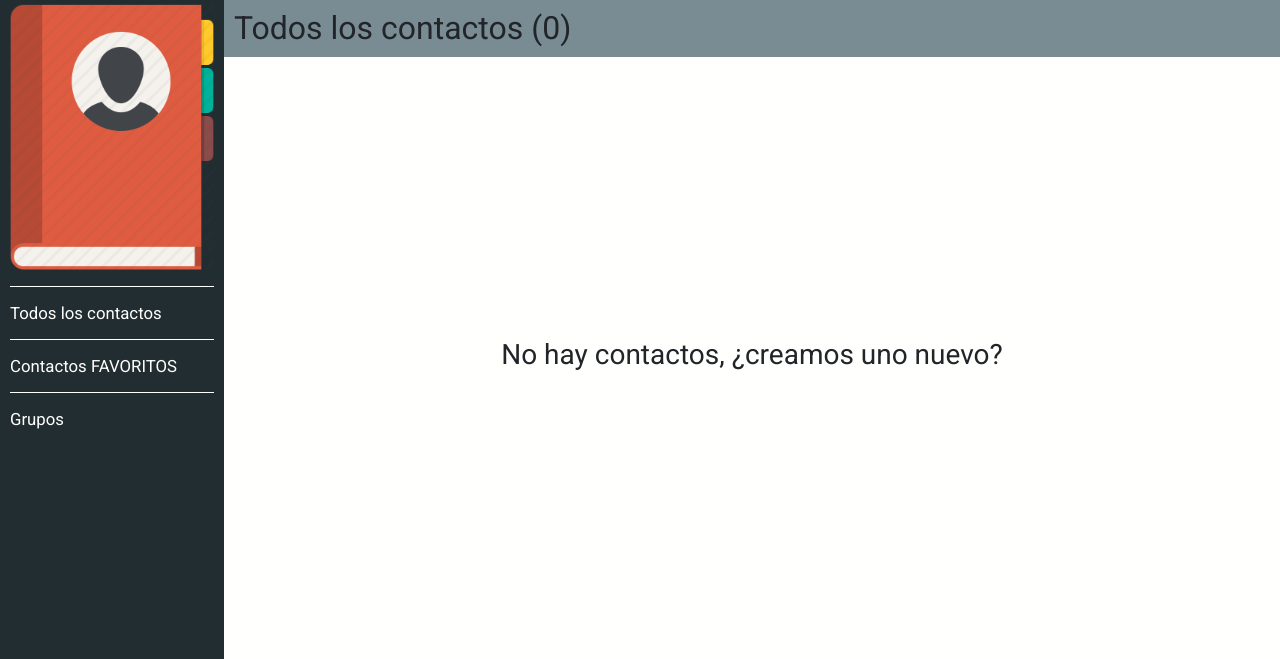
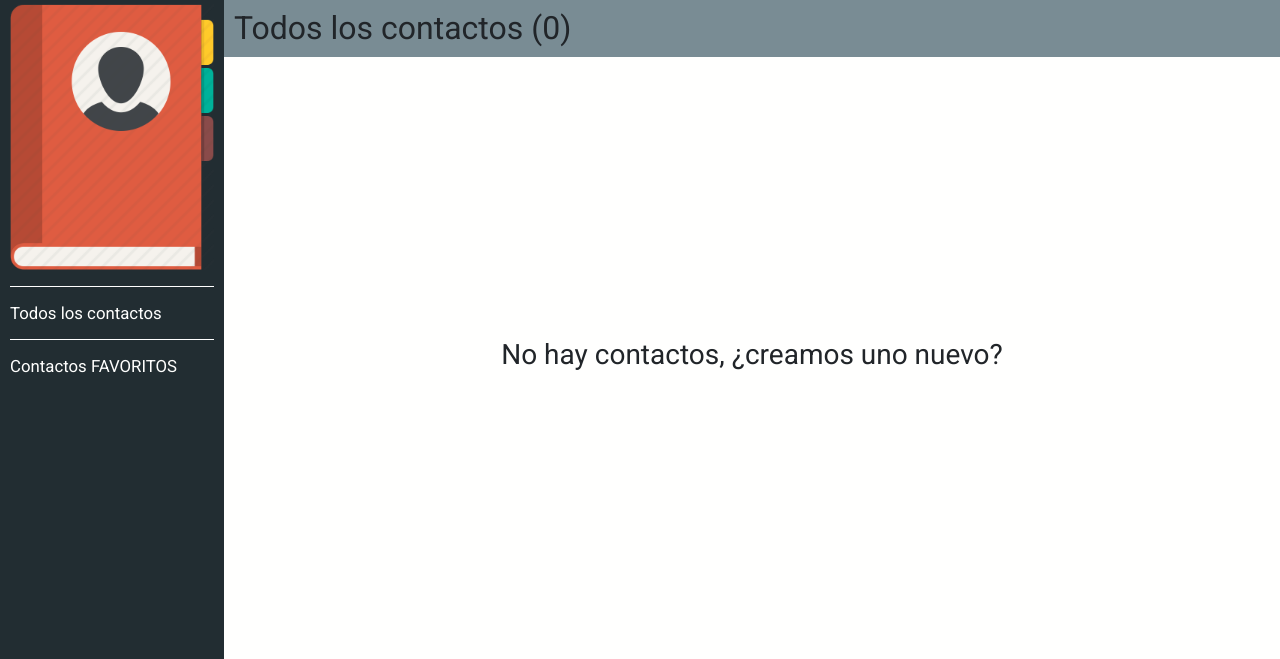
Before and after one commit to Santoxjon/BBK-Bootcamp-Proyecto-Modulo-02, a Node server app: page /contacts/ in a window 1280 px wide. Shown: the part 89-748 px from the top of the page. Run offline with Node 20, Linux system fonts and the light colour scheme; data that the repository does not hold is empty; some libraries are stand-ins or nearby versions.

Commit message:
Unused link removed

```diff
--- a/views/layout.jade
+++ b/views/layout.jade
@@ -18,8 +18,6 @@ html
           a(href="/").aside-link Todos los contactos
           hr
           a(href="/contacts/favs").aside-link Contactos FAVORITOS
-          hr
-          a(href="/contacts/groups").aside-link Grupos
         section
           block section
       footer
```
